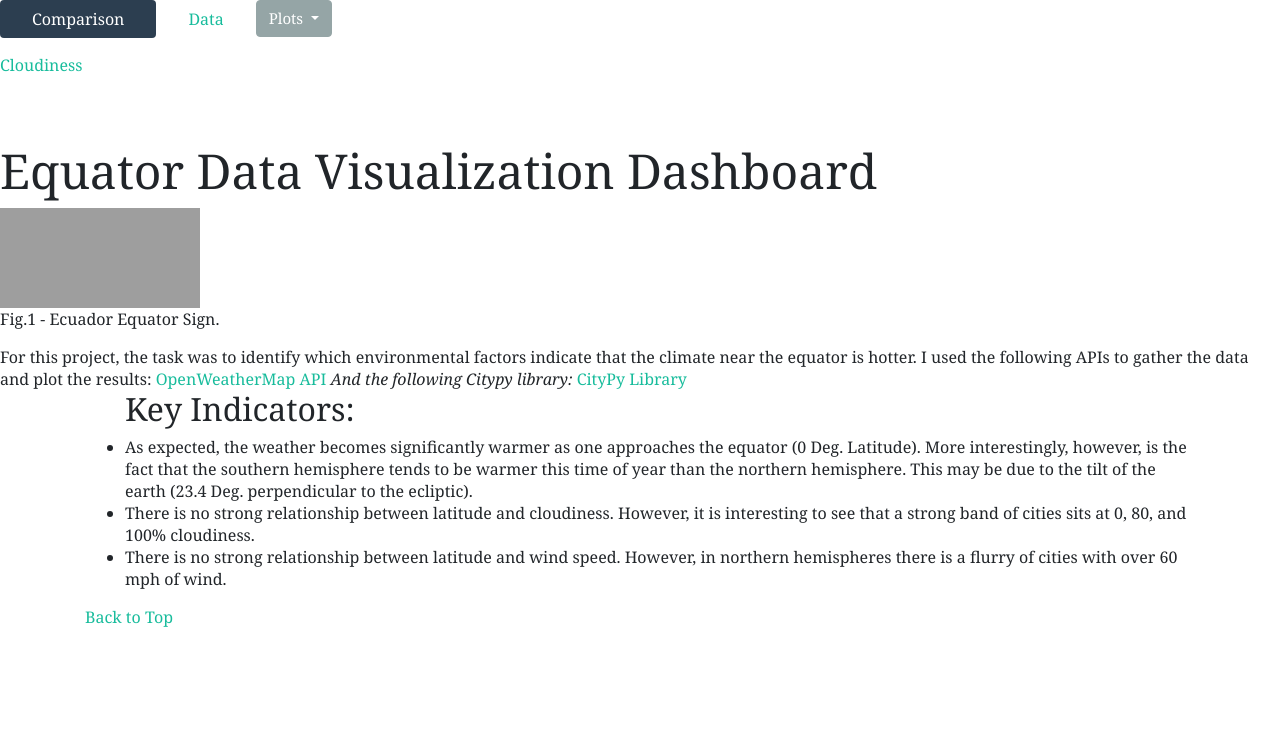
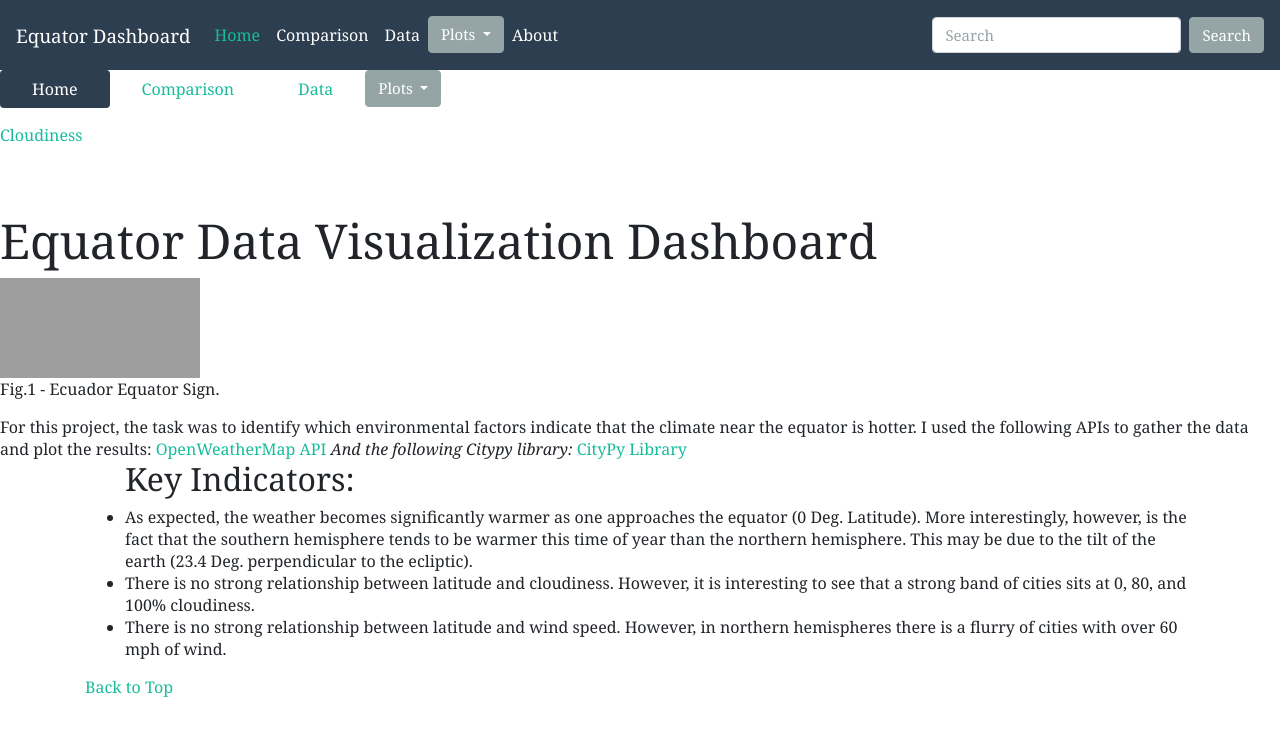
Before and after one commit to victoryamaykin/Equator-Data-Visualization-Dashboard, a plain HTML site: page index.html in a window 1280 px wide. Drawn offline with nearby package versions, Linux system fonts and the light colour scheme; grey boxes are pictures that could not be loaded.

Commit message:
new navbar

```diff
--- a/index.html
+++ b/index.html
@@ -13,9 +13,62 @@
 
 
 <body>
+<nav class="navbar navbar-expand-lg navbar-dark bg-primary">
+  <a class="navbar-brand" href="index.html">Equator Dashboard</a>
+  <button class="navbar-toggler" type="button" data-toggle="collapse" data-target="#navbarColor01" aria-controls="navbarColor01" aria-expanded="false" aria-label="Toggle navigation">
+    <span class="navbar-toggler-icon"></span>
+  </button>
+
+  <div class="collapse navbar-collapse" id="navbarColor01">
+    <ul class="navbar-nav mr-auto">
+      <li class="nav-item active">
+        <a class="nav-link" href="index.html">Home <span class="sr-only">(current)</span></a>
+      </li>
+      <li class="nav-item">
+        <a class="nav-link" href="#">Comparison</a>
+      </li>
+      <li class="nav-item">
+        <a class="nav-link" href="#">Data</a>
+      </li>
+  <li class="nav-item">
+<div class="btn-group">
+  <button type="button" class="btn btn-secondary dropdown-toggle" data-toggle="dropdown" aria-haspopup="true" aria-expanded="false">
+    Plots
+  </button>
+  <div class="dropdown-menu dropdown-menu-right">
+    <a href="cloudiness.html" alt="Cloudiness Graph" target="_blank"><button class="dropdown-item" type="button">Cloudiness</button></a>
+    <a href="humidity.html" alt="Humidity Graph" target="_blank"><button class="dropdown-item" type="button">Humidity</button></a>
+    <a href="maxtemp.html" alt="Max Temperature Graph" target="_blank"><button class="dropdown-item" type="button">Max Temperature</button></a>
+    <a href="wind-speed.html" alt="Wind Speed in Miles Per Hour Graph" target="_blank"><button class="dropdown-item" type="button">Wind Speed</button></a>
+  </li>
+      <li class="nav-item">
+        <a class="nav-link" href="https://victoryamaykin.github.io/victory.github.io/">About</a>
+      </li>
+    </ul>
+    <form class="form-inline my-2 my-lg-0">
+      <input class="form-control mr-sm-2" type="text" placeholder="Search">
+      <button class="btn btn-secondary my-2 my-sm-0" type="submit">Search</button>
+    </form>
+  </div>
+</nav>
+
+
+
+
+
+
+
+
+
+
+
+
     <ul class="nav nav-pills mb-3" id="pills-tab" role="tablist">
   <li class="nav-item">
-    <a class="nav-link active" id="pills-home-tab" data-toggle="pill" href="comparison.html" role="tab" aria-controls="pills-home" aria-selected="true">Comparison</a>
+    <a class="nav-link active" id="pills-home-tab" data-toggle="pill" href="comparison.html" role="tab" aria-controls="pills-home" aria-selected="true">Home</a>
+  </li>
+    <li class="nav-item">
+    <a class="nav-link" id="pills-profile-tab" data-toggle="pill" href="comparison.html" role="tab" aria-controls="pills-profile" aria-selected="false">Comparison</a>
   </li>
   <li class="nav-item">
     <a class="nav-link" id="pills-profile-tab" data-toggle="pill" href="data.html" role="tab" aria-controls="pills-profile" aria-selected="false">Data</a>
@@ -30,6 +83,8 @@
     <a href="humidity.html" alt="Humidity Graph" target="_blank"><button class="dropdown-item" type="button">Humidity</button></a>
     <a href="maxtemp.html" alt="Max Temperature Graph" target="_blank"><button class="dropdown-item" type="button">Max Temperature</button></a>
     <a href="wind-speed.html" alt="Wind Speed in Miles Per Hour Graph" target="_blank"><button class="dropdown-item" type="button">Wind Speed</button></a>
+  </li>
+  </div>
   </div>
 </div>
   </li>
```
